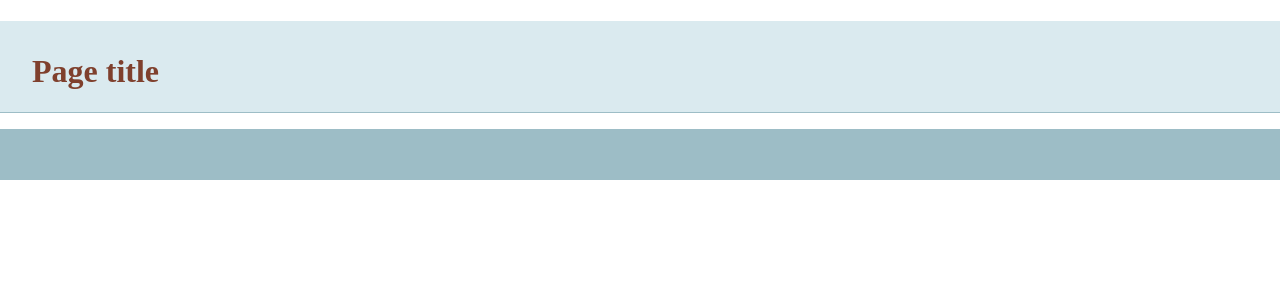
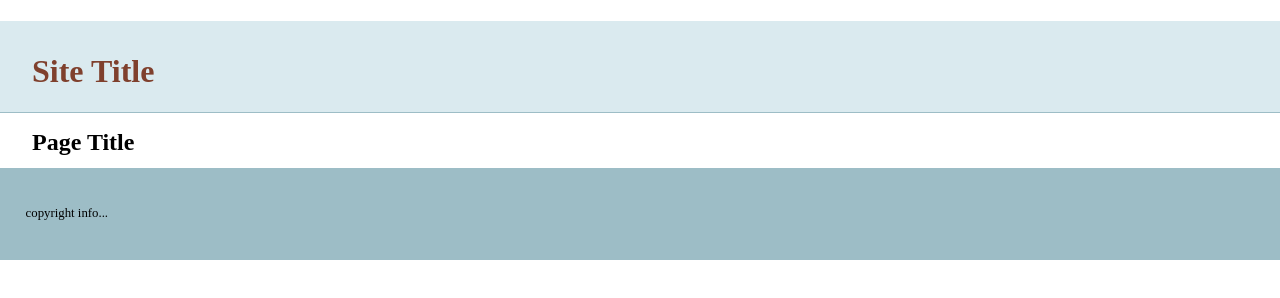
Before and after one commit to tldeutsch/git-basics, a plain HTML site: page index.html in a window 1280 px wide. Drawn offline with nearby package versions, Linux system fonts and the light colour scheme.

Commit message:
added more info

```diff
--- a/index.html
+++ b/index.html
@@ -14,13 +14,15 @@
     </head>
     <body>
     <header>
-	<h1>Page title</h1>
+	<h1>Site Title</h1>
     </header>
     <nav id="pageNav">
     </nav>
     <main>
+    <h2>Page Title</h2>
     </main>
     <footer>
+    <p>copyright info...</p>
     </footer>
         <script>
 //use the modernizr load to load up external scripts. This will load the scripts asynchronously, but the order listed matters. Although it will load all scripts in parallel, it will execute them in the order listed
```
